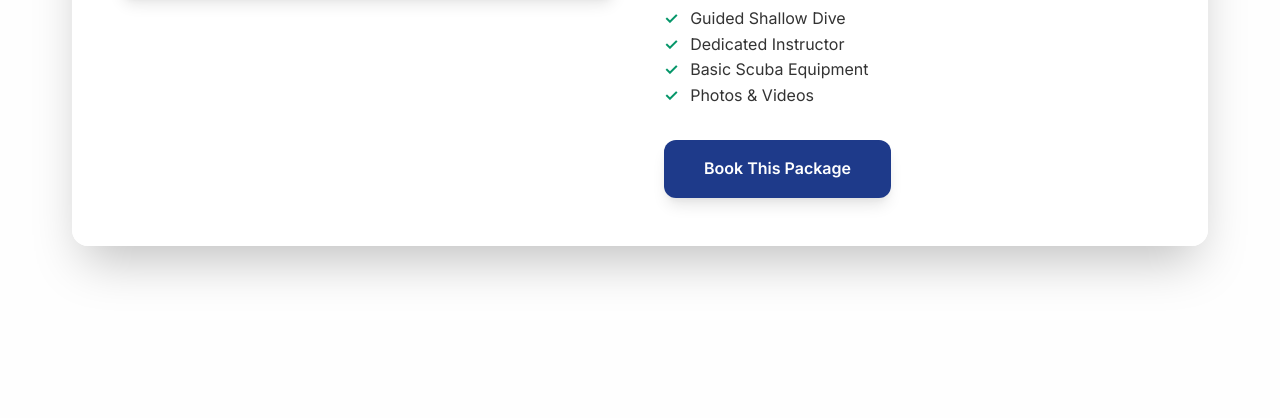
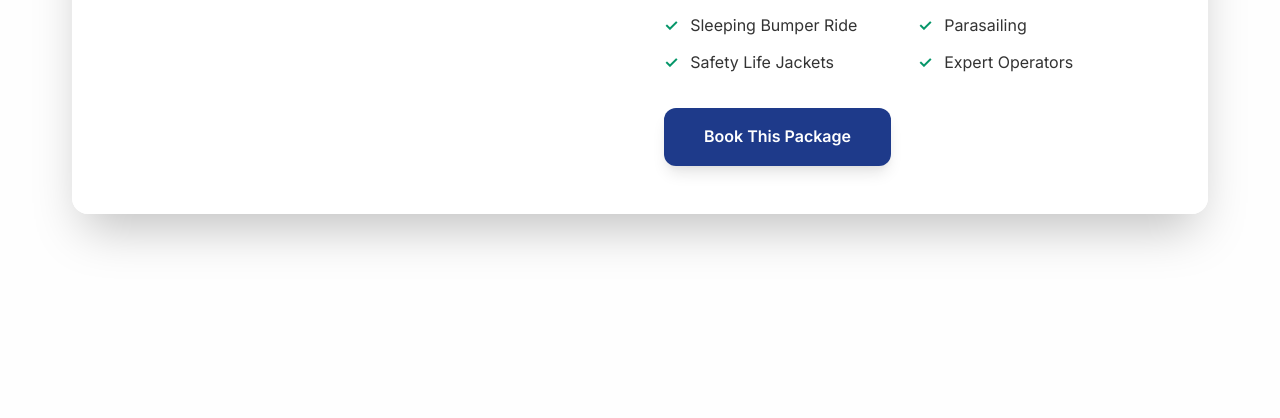
Before and after one commit to ashwininnovatehive/Scuba_Diving_Add, a Flask app: page /shallow-scuba-dive-details in a window 1280 px wide. Shown: the part 808-1226 px from the top of the page. Run offline with Flask 3, Linux system fonts and the light colour scheme.

Commit message:
Update shallow-scuba-dive.html

```diff
--- a/templates/shallow-scuba-dive.html
+++ b/templates/shallow-scuba-dive.html
@@ -3,7 +3,7 @@
   <head>
     <meta charset="UTF-8" />
     <meta name="viewport" content="width=device-width, initial-scale=1.0" />
-    <title>Shallow Scuba Dive Details - Blue Adventures</title>
+    <title>Watersports Package Details - Blue Adventures</title>
     <link
       href="https://fonts.googleapis.com/css2?family=Playfair+Display:wght@400;500;600;700;800&family=Inter:wght@300;400;500;600;700&display=swap"
       rel="stylesheet"
@@ -445,6 +445,9 @@
       .detail-includes ul {
         list-style: none;
         padding: 0;
+        display: grid;
+        grid-template-columns: 1fr 1fr;
+        gap: 0.75rem;
       }
       .detail-includes ul li::before {
         content: "✓";
@@ -724,10 +727,6 @@
           transform: rotate(45deg) translate(-5px, -6px);
         }
 
-        .logo-image {
-          height: 65px;
-        }
-
         section {
           padding: 3rem 1rem;
         }
@@ -876,7 +875,7 @@
     <div class="background-container">
       <div
         class="background-layer active"
-        style="background-image: url('static/4.jpg')"
+        style="background-image: url('static/5.jpg')"
       ></div>
     </div>
     <nav id="navbar">
@@ -920,46 +919,40 @@
     <section class="package-detail-section">
       <div class="detail-container">
         <div class="detail-image">
-          <img src="static/4.jpg" alt="A diver in clear, shallow water." />
+          <img src="static/5.jpg" alt="People on a banana boat ride." />
         </div>
         <div class="detail-content">
-          <h1>Shallow Scuba Dive</h1>
+          <h1>Watersports Package</h1>
           <a href="/#packages" class="back-link"
             ><i class="fas fa-arrow-left"></i> Back to All Packages</a
           >
-          <strong class="tagline"
-            >A Quick and Easy Introduction to Breathing Underwater</strong
-          >
+          <strong class="tagline">All the Thrills Above the Waves</strong>
           <ul class="detail-highlights">
             <li>
-              <i class="fas fa-rupee-sign"></i> <strong>Price:</strong> 400 /
+              <i class="fas fa-rupee-sign"></i> <strong>Price:</strong> 700 /
               person
             </li>
             <li>
-              <i class="fas fa-clock"></i> <strong>Duration:</strong> 5-6 mins
-            </li>
-            <li>
-              <i class="fas fa-arrows-alt-v"></i> <strong>Depth:</strong> 6-8 ft
-            </li>
-            <li>
-              <i class="fas fa-user-check"></i>
-              <strong>Best For:</strong> Curious Beginners
+              <i class="fas fa-users"></i> <strong>Group Fun:</strong> Perfect
+              for friends & family
             </li>
           </ul>
           <p>
-            Perfect for those who are short on time or just want a quick taste
-            of the underwater world. This short, guided session in shallow water
-            lets you experience the magic of breathing underwater with an
-            instructor by your side at all times. It's a safe, simple, and fun
-            way to see if scuba diving is for you.
+            For those who love speed and excitement on the water, our
+            Watersports Package is the perfect choice. Get your adrenaline
+            pumping with four of our most popular rides, all managed by our
+            expert team to ensure your safety and enjoyment. It's a fantastic
+            way to spend an afternoon on the beautiful waters of Malvan.
           </p>
           <div class="detail-includes">
-            <h3>What's Included:</h3>
+            <h3>Activities Included:</h3>
             <ul>
-              <li>Guided Shallow Dive</li>
-              <li>Dedicated Instructor</li>
-              <li>Basic Scuba Equipment</li>
-              <li>Photos & Videos</li>
+              <li>Jet Ski Ride</li>
+              <li>Banana Boat Ride</li>
+              <li>Sleeping Bumper Ride</li>
+              <li>Parasailing</li>
+              <li>Safety Life Jackets</li>
+              <li>Expert Operators</li>
             </ul>
           </div>
           <a href="#book" class="btn" style="margin-top: 2rem"
```
